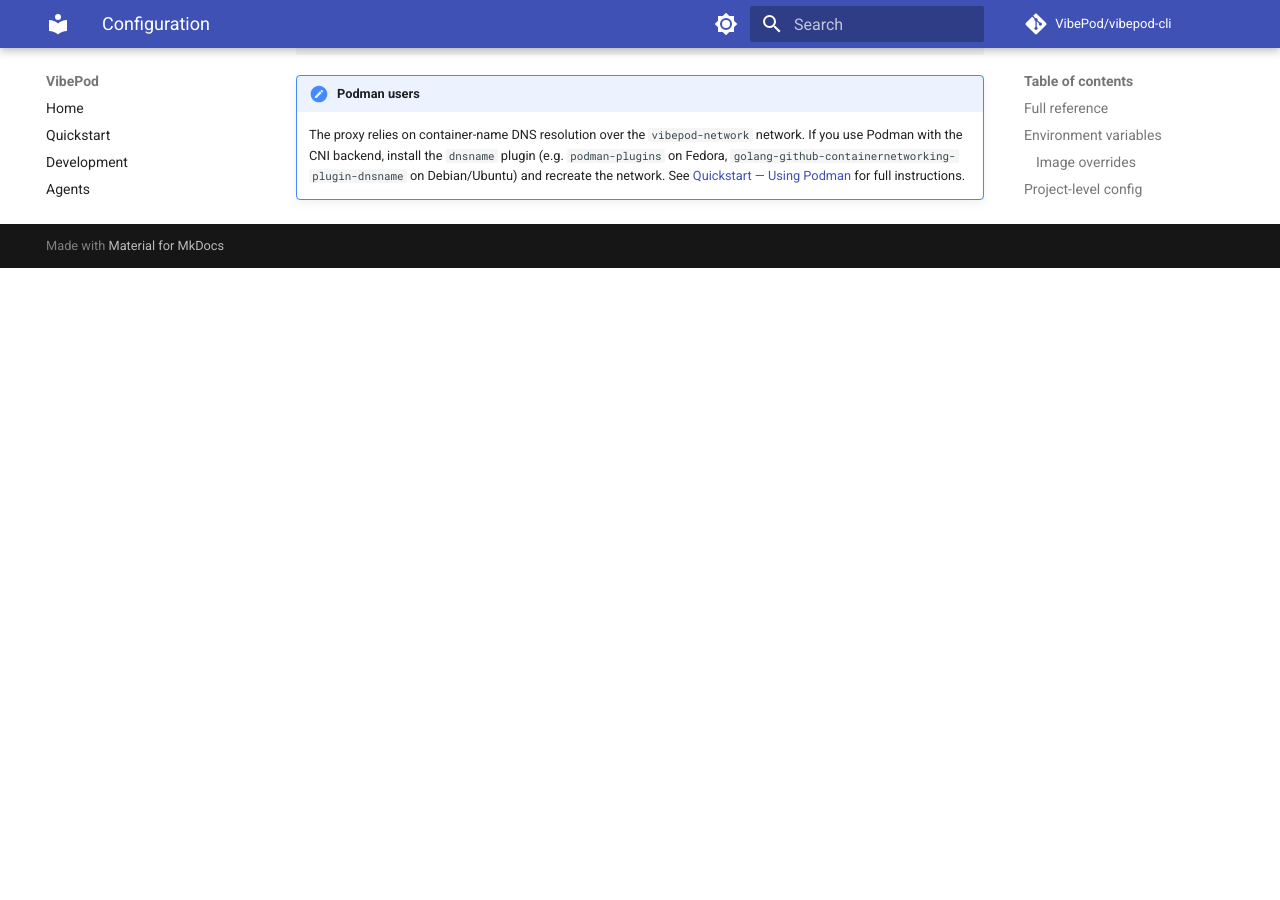
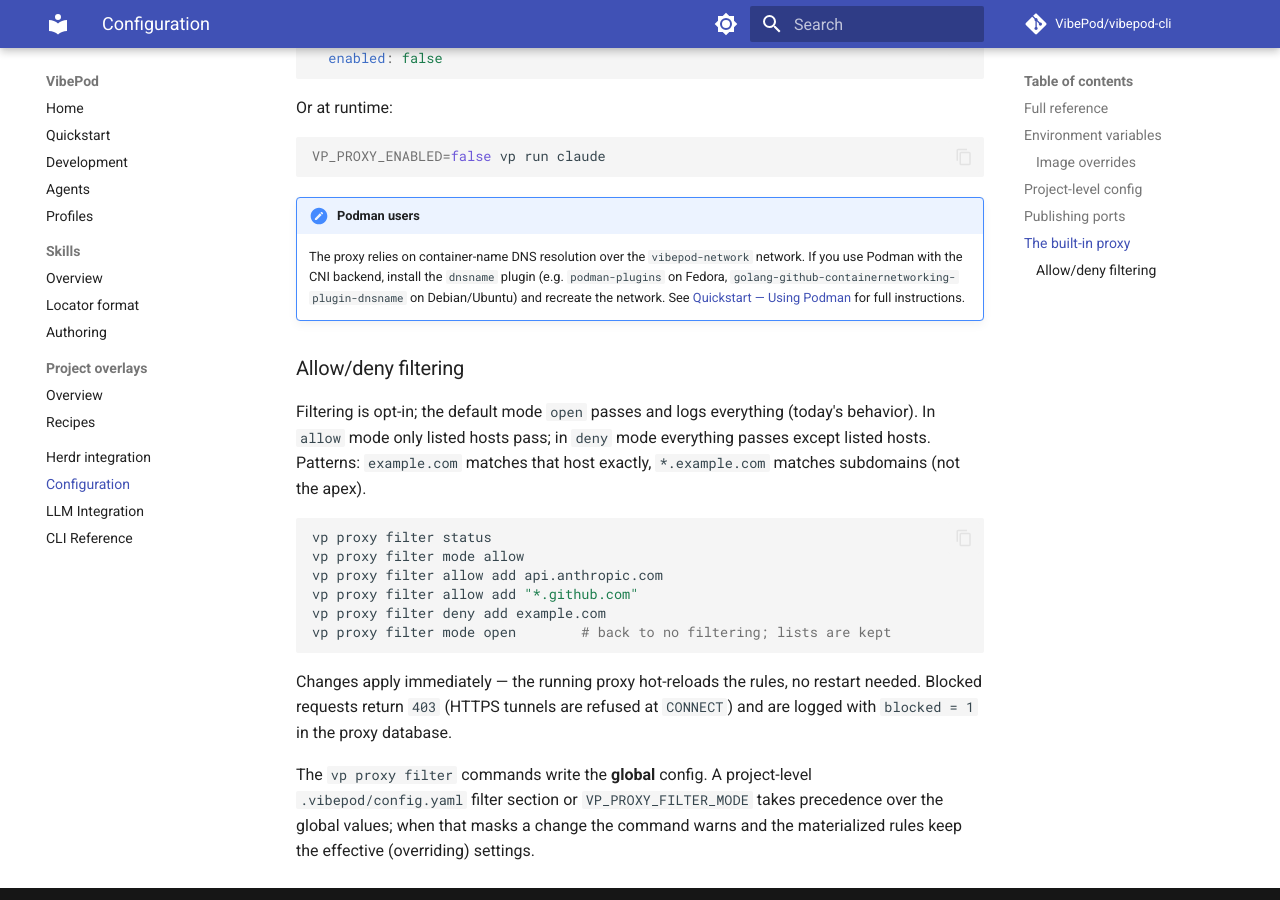
Before and after one commit to VibePod/vibepod-cli, an MkDocs documentation site: the page built from docs/configuration.md, in a window 1280 px wide and 900 px high, scrolled down 7731 px. Built offline with MkDocs 1.6.1 and Material for MkDocs 9.7.7, drawn with Linux system fonts in a browser that asks for light colours; comment, search, counter and statistics services are not loaded; before the commit the page ends 7999 px from its top, so only the background shows below that; some of the changed text lies outside the part shown.

Commit message:
Document proxy filter configuration and commands

````diff
--- a/docs/configuration.md
+++ b/docs/configuration.md
@@ -178,6 +178,10 @@
   db_path: ~/.config/vibepod/proxy/proxy.db
   ca_dir: ~/.config/vibepod/proxy/mitmproxy
   ca_path: ~/.config/vibepod/proxy/mitmproxy/mitmproxy-ca-cert.pem
+  filter:
+    mode: open        # open | allow | deny
+    allow: []
+    deny: []
 ```
 
 ## Environment variables
@@ -193,6 +197,7 @@
 | `VP_NO_COLOR` | `no_color` | `VP_NO_COLOR=true` |
 | `VP_DATASETTE_PORT` | `logging.ui_port` | `VP_DATASETTE_PORT=9001` |
 | `VP_PROXY_ENABLED` | `proxy.enabled` | `VP_PROXY_ENABLED=false` |
+| `VP_PROXY_FILTER_MODE` | `proxy.filter.mode` | `VP_PROXY_FILTER_MODE=allow` |
 | `VP_LLM_ENABLED` | `llm.enabled` | `VP_LLM_ENABLED=true` |
 | `VP_LLM_BASE_URL` | `llm.base_url` | `VP_LLM_BASE_URL=http://localhost:11434` |
 | `VP_LLM_API_KEY` | `llm.api_key` | `VP_LLM_API_KEY=ollama` |
@@ -332,3 +337,28 @@
     network. If you use Podman with the CNI backend, install the `dnsname`
     plugin (e.g. `podman-plugins` on Fedora, `golang-github-containernetworking-plugin-dnsname`
     on Debian/Ubuntu) and recreate the network. See [Quickstart — Using Podman](quickstart.md#using-podman-instead-of-docker) for full instructions.
+
+### Allow/deny filtering
+
+Filtering is opt-in; the default mode `open` passes and logs everything
+(today's behavior). In `allow` mode only listed hosts pass; in `deny` mode
+everything passes except listed hosts. Patterns: `example.com` matches that
+host exactly, `*.example.com` matches subdomains (not the apex).
+
+```bash
+vp proxy filter status
+vp proxy filter mode allow
+vp proxy filter allow add api.anthropic.com
+vp proxy filter allow add "*.github.com"
+vp proxy filter deny add example.com
+vp proxy filter mode open        # back to no filtering; lists are kept
+```
+
+Changes apply immediately — the running proxy hot-reloads the rules, no
+restart needed. Blocked requests return `403` (HTTPS tunnels are refused at
+`CONNECT`) and are logged with `blocked = 1` in the proxy database.
+
+The `vp proxy filter` commands write the **global** config. A project-level
+`.vibepod/config.yaml` filter section or `VP_PROXY_FILTER_MODE` takes
+precedence over the global values; when that masks a change the command warns
+and the materialized rules keep the effective (overriding) settings.
````
